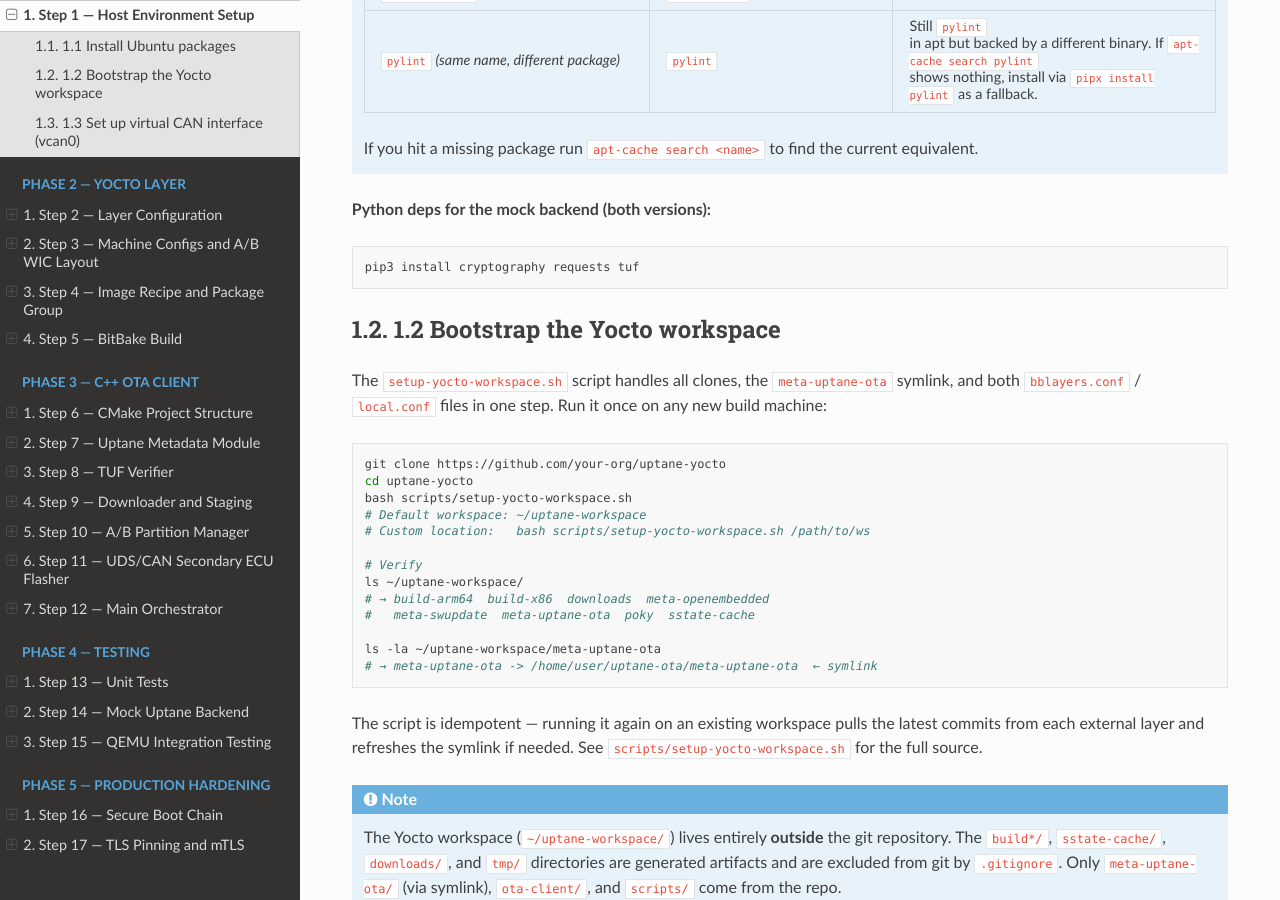
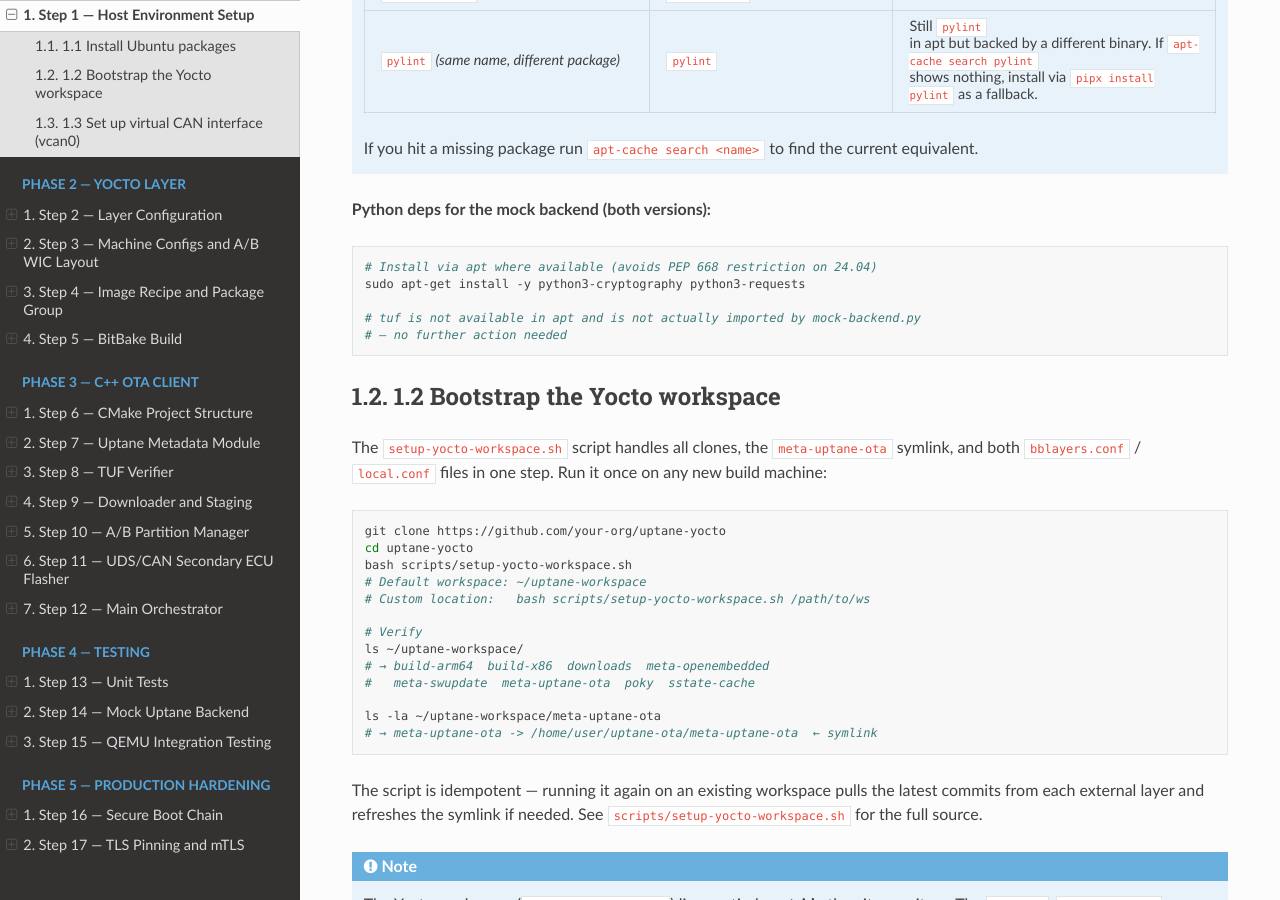
Before and after one commit to ldv-1000111/uptane-yocto, a Sphinx documentation site: the page built from docs/source/phase1_environment/step01_host_setup.rst, in a window 1280 px wide and 900 px high, scrolled down 1104 px. Built offline with Sphinx 7.4.7 and the Read the Docs theme 3.1.0, drawn with Linux system fonts in a browser that asks for light colours.

Commit message:
system dependencies updated

```diff
--- a/docs/source/phase1_environment/step01_host_setup.rst
+++ b/docs/source/phase1_environment/step01_host_setup.rst
@@ -72,7 +72,11 @@
 
 .. code-block:: bash
 
-   pip3 install cryptography requests tuf
+   # Install via apt where available (avoids PEP 668 restriction on 24.04)
+   sudo apt-get install -y python3-cryptography python3-requests
+
+   # tuf is not available in apt and is not actually imported by mock-backend.py
+   # — no further action needed
 
 1.2 Bootstrap the Yocto workspace
 ----------------------------------
--- a/docs/source/phase4_testing/step14_mock_backend.rst
+++ b/docs/source/phase4_testing/step14_mock_backend.rst
@@ -10,7 +10,7 @@
 
 .. code-block:: bash
 
-   pip3 install cryptography
+   sudo apt-get install -y python3-cryptography python3-requests
 
    python3 scripts/qemu/mock-backend.py \
      --port 8080 \
--- a/docs/source/phase6_cicd/step19_github_actions.rst
+++ b/docs/source/phase6_cicd/step19_github_actions.rst
@@ -78,7 +78,7 @@
    # .github/workflows/qemu-smoke.yml — key steps
    - name: Start mock backend
      run: |
-       pip3 install cryptography
+       sudo apt-get install -y python3-cryptography python3-requests
        python3 scripts/qemu/mock-backend.py \
          --key-dir /tmp/test-keys \
          --firmware-dir /tmp/test-fw --port 8080 &
```
